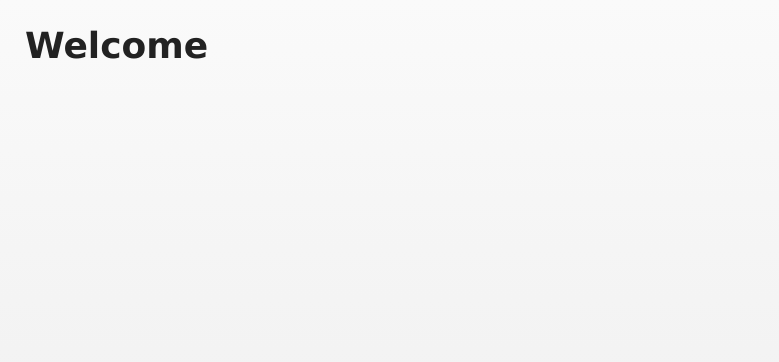
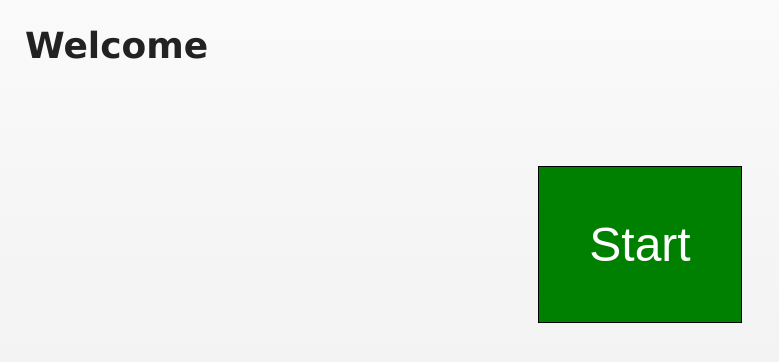
Before and after one commit to mzabriskie/assess.js, a website: page index.html in a window 1280 px wide. Shown: the whole page, without its empty margins (0-779 px from the left). Drawn offline with Linux system fonts and the light colour scheme.

Commit message:
Adding start button

```diff
--- a/index.html
+++ b/index.html
@@ -8,6 +8,7 @@
 <body>
 	<script id="home-template" type="text/x-handlebars-template">
 		<h1 id="title">Welcome</h1>
+		<button id="start">Start</button>
 	</script>
 
 	<script id="content-template" type="text/x-handlebars-template">
--- a/style.css
+++ b/style.css
@@ -10,6 +10,19 @@ body {
 	color:#222;
 	font-family:"Lucida Grande","Tahoma","Verdana","Arial",sans-serif;
 	font-size:large;
+}
+
+button {
+	background:green;
+	border:1px solid black;
+	color:white;
+	display:block;
+	font-size:6vmin;
+	padding:50px;
+}
+
+#start {
+	margin:100px auto;
 }
 
 #container {
@@ -48,11 +61,6 @@ body {
 	left:0;
 }
 #submit {
-	background:green;
-	border:1px solid black;
-	color:white;
-	display:block;
-	font-size:6vmin;
 	height:100%;
 	width:100%;
 }
```
